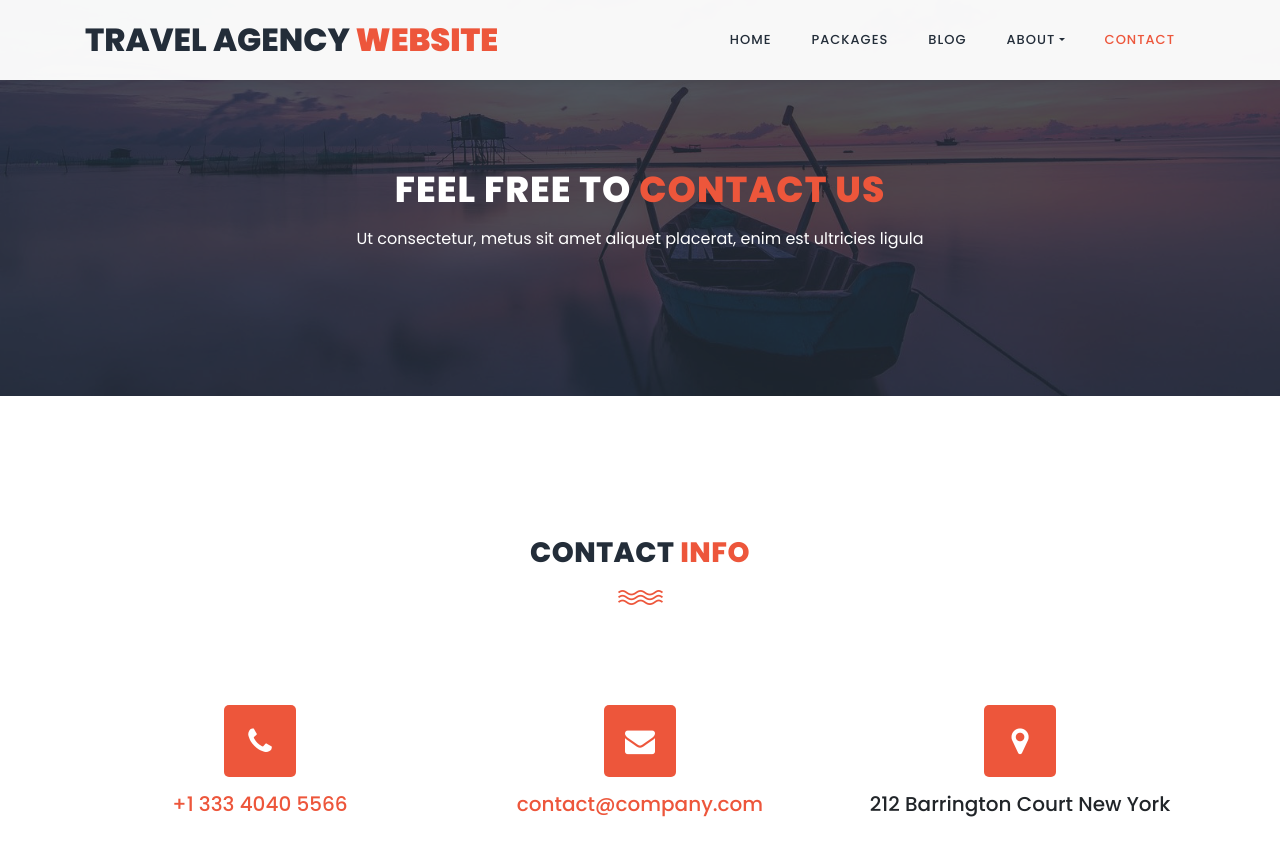
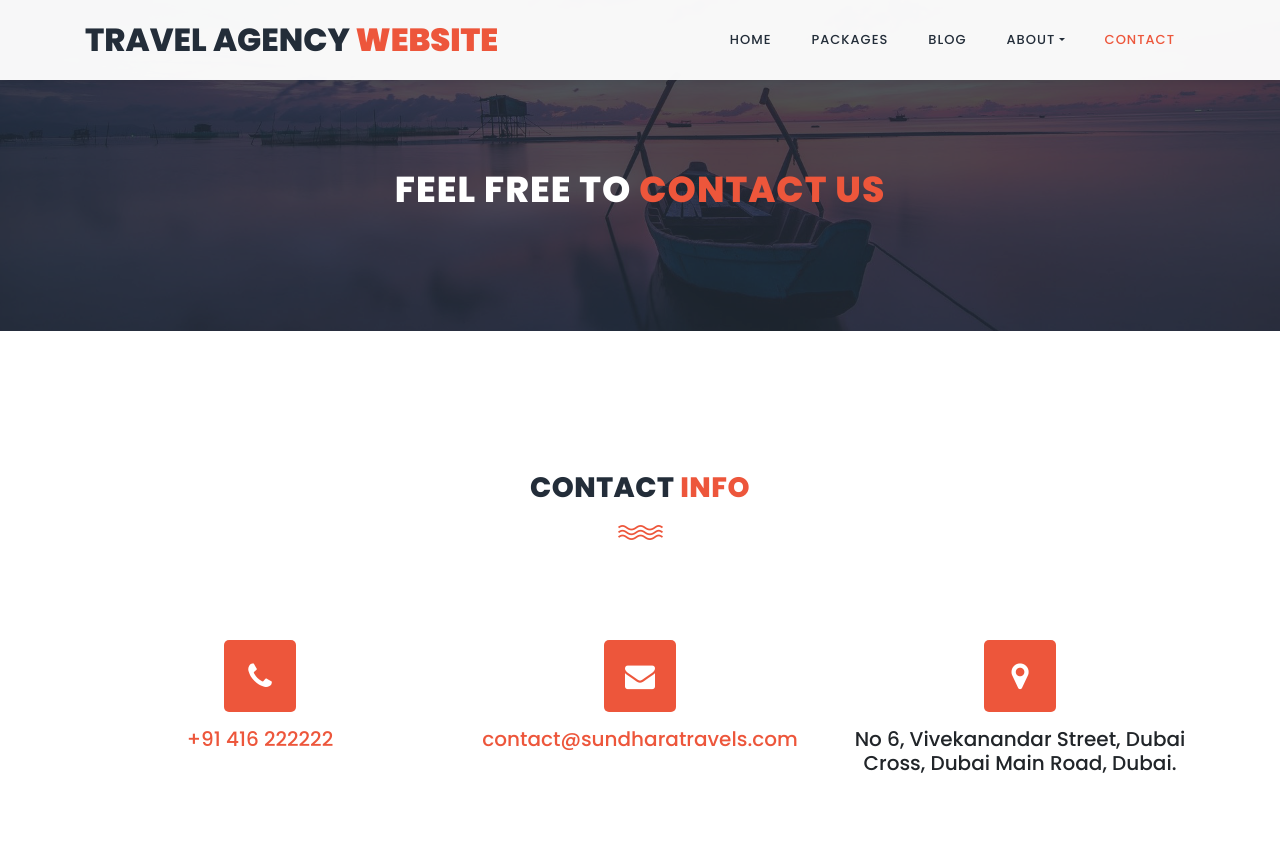
Before and after one commit to SundharaTravels/SundharaTravels-Team, a plain HTML site: page contact.html in a window 1280 px wide. Shown: the top 843 px of the page. Drawn offline with Linux system fonts and the light colour scheme.

Commit message:
Update contact.html

```diff
--- a/contact.html
+++ b/contact.html
@@ -79,7 +79,7 @@
                         <br>
                         <br>
                         <h2>Feel free to <em>Contact Us</em></h2>
-                        <p>Ut consectetur, metus sit amet aliquet placerat, enim est ultricies ligula</p>
+
                     </div>
                 </div>
             </div>
@@ -103,7 +103,7 @@
                         <i class="fa fa-phone"></i>
                     </div>
 
-                    <h5><a href="#">+1 333 4040 5566</a></h5>
+                    <h5><a href="#">+91 416 222222</a></h5>
 
                     <br>
                 </div>
@@ -113,7 +113,7 @@
                         <i class="fa fa-envelope"></i>
                     </div>
 
-                    <h5><a href="#">contact@company.com</a></h5>
+                    <h5><a href="#">contact@sundharatravels.com</a></h5>
 
                     <br>
                 </div>
@@ -123,7 +123,7 @@
                         <i class="fa fa-map-marker"></i>
                     </div>
 
-                    <h5>212 Barrington Court New York</h5>
+                    <h5>No 6, Vivekanandar Street, Dubai Cross, Dubai Main Road, Dubai.</h5>
 
                     <br>
                 </div>
```
